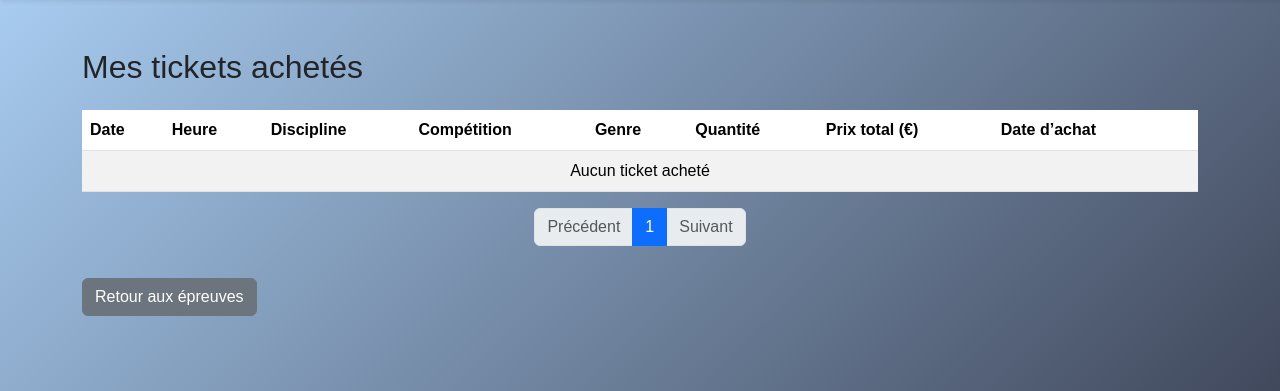
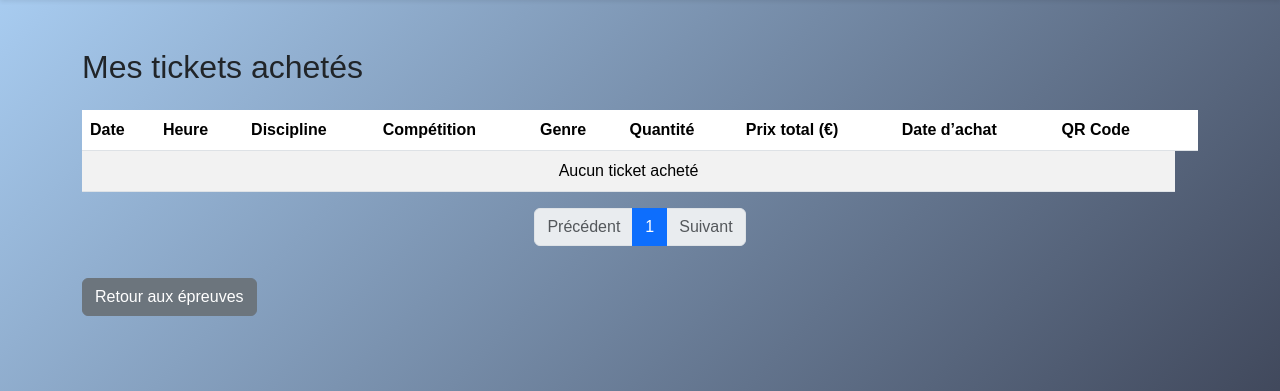
Before and after one commit to achassefiere/projet_final_studi, a Django app: page /tickets/ in a window 1280 px wide. Shown: the part 56-447 px from the top of the page. Run offline with Django 5.2, Linux system fonts and the light colour scheme; the visitor is signed in with stand-in values (Sample User, id 1); data that the repository does not hold is empty; some libraries are stand-ins or nearby versions.

Commit message:
add qrcode and bug fix

```diff
--- a/projet_studi/myapp/models.py
+++ b/projet_studi/myapp/models.py
@@ -3,7 +3,10 @@ from django.conf import settings
 from datetime import datetime, timezone
 from django.contrib.auth.models import AbstractUser
 from django.core.exceptions import ValidationError
+from django.core.files import File
 import hashlib
+import qrcode
+from io import BytesIO
 
 
 # On utilise la classe AbstractUser fournie par Django
@@ -50,6 +53,7 @@ class Ticket(models.Model):
     )
     quantite = models.PositiveSmallIntegerField(default=1)
     date_achat = models.DateTimeField(auto_now_add=True)
+    qr_code = models.ImageField(upload_to="qrcodes/", blank=True, null=True)
 
     class Meta:
         unique_together = ("user", "epreuve")
@@ -68,8 +72,28 @@ class Ticket(models.Model):
         return self.quantite * self.epreuve.tarif
 
     def save(self, *args, **kwargs):
+
+        """Génère un code unique et un QR code associé."""
+        is_new = self.pk is None
+
         """Génère un code unique sécurisé."""
         if self.code == "temp" or not self.code:
             raw_string = f"{self.user_id}-{self.epreuve_id}"
             self.code = hashlib.sha256(raw_string.encode()).hexdigest()
+
         super().save(*args, **kwargs)
+
+        if is_new or not self.qr_code:
+            # Le QR code contient par exemple une URL ou juste le code
+            qr_data = f"TICKET-{self.code}"
+            qr = qrcode.make(qr_data)
+
+            # Enregistre l'image dans un buffer
+            blob = BytesIO()
+            qr.save(blob, format="PNG")
+            qr_name = f"ticket_{self.id}_qrcode.png"
+
+            # Sauvegarde dans le champ ImageField
+            self.qr_code.save(qr_name, File(blob), save=False)
+
+            super().save(*args, **kwargs)  # Sauvegarde finale avec QR code
--- a/projet_studi/myapp/templates/liste_tickets.html
+++ b/projet_studi/myapp/templates/liste_tickets.html
@@ -17,6 +17,7 @@
                 <th>Quantité</th>
                 <th>Prix total (€)</th>
                 <th>Date d’achat</th>
+                <th>QR Code</th>
                 <th></th>
             </tr>
         </thead>
@@ -32,7 +33,20 @@
             <td>{{ ticket.total }}</td>
             <td>{{ ticket.date_achat|date:"d/m/Y H:i" }}</td>
             <td>
-            <a href="" class="btn btn-primary btn-sm">Télécharger</a>
+              {% if ticket.qr_code %}
+                <img src="{{ ticket.qr_code.url }}" alt="QR Code du ticket" width="100" height="100" class="border rounded">
+              {% else %}
+                <span class="text-muted">Non généré</span>
+              {% endif %}
+            </td>
+            <td>
+              {% if ticket.qr_code %}
+                <a href="{{ ticket.qr_code.url }}" download="ticket_{{ ticket.code }}.png" class="btn btn-primary btn-sm">
+                  Télécharger
+                </a>
+              {% else %}
+                <button class="btn btn-secondary btn-sm" disabled>Indisponible</button>
+              {% endif %}
             </td>
         </tr>
         {% empty %}
--- a/projet_studi/myapp/urls.py
+++ b/projet_studi/myapp/urls.py
@@ -15,4 +15,5 @@ urlpatterns = [
     path('epreuves/acheter/<int:epreuve_id>/', views.acheter_ticket, name='acheter_ticket'),
     path('tickets/', views.liste_tickets, name='liste_tickets'),
     path('tickets/admin/', views.liste_tickets_admin, name='liste_tickets_admin'),
+    path('tickets/admin/<int:ticket_id>/', views.supprimer_ticket, name='supprimer_ticket')
 ]
--- a/projet_studi/myapp/views.py
+++ b/projet_studi/myapp/views.py
@@ -147,7 +147,7 @@ def acheter_ticket(request, epreuve_id):
             )
 
             # Redirige vers la page des billets
-            return redirect('acheter_ticket.html')
+            return redirect('liste_tickets')
 
     context = {
         'form': form,
@@ -185,3 +185,11 @@ def liste_tickets_admin(request):
     tickets = paginator.get_page(page_number)
 
     return render(request, 'liste_tickets_admin.html', {'tickets': tickets})
+
+# Suppression d'une épreuve
+def supprimer_ticket(request, ticket_id):
+    ticket = get_object_or_404(Ticket, id=ticket_id)
+
+    if request.method == 'POST':
+        ticket.delete()  # supprime l'épreuve et tous les tickets liés
+        return redirect('liste_tickets_admin')
--- a/projet_studi/projet_studi/settings.py
+++ b/projet_studi/projet_studi/settings.py
@@ -146,3 +146,6 @@ CSRF_TRUSTED_ORIGINS = [
     'http://127.0.0.1:8000',
     'http://localhost:8000',
 ]
+
+MEDIA_URL = '/media/'
+MEDIA_ROOT = os.path.join(BASE_DIR, 'media')
--- a/projet_studi/projet_studi/urls.py
+++ b/projet_studi/projet_studi/urls.py
@@ -1,7 +1,13 @@
 from django.contrib import admin
 from django.urls import path, include
+from django.conf import settings
+from django.conf.urls.static import static
 
 urlpatterns = [
     path('admin/', admin.site.urls),
     path('', include('myapp.urls')),
 ]
+
+
+if settings.DEBUG:
+    urlpatterns += static(settings.MEDIA_URL, document_root=settings.MEDIA_ROOT)
```
Also changed, not shown: projet_studi/myapp/templates/liste_tickets_admin.html (+7 -0 lines), projet_studi/media/qrcodes/ticket_11_qrcode.png (added), projet_studi/media/qrcodes/ticket_9_qrcode.png (added), projet_studi/myapp/migrations/0007_ticket_qr_code.py (added), projet_studi/qrcodes/ticket_10_qrcode.png (added).
